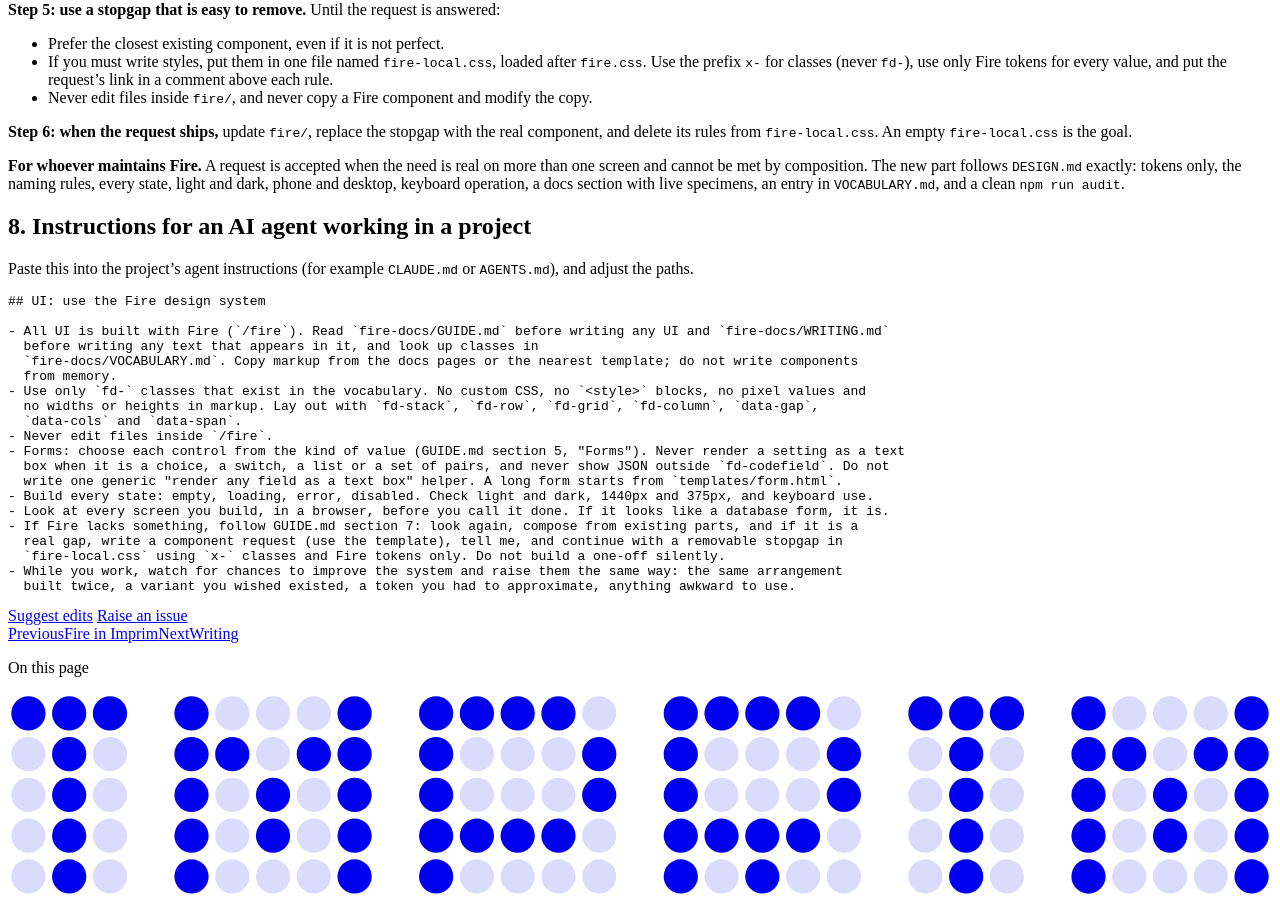
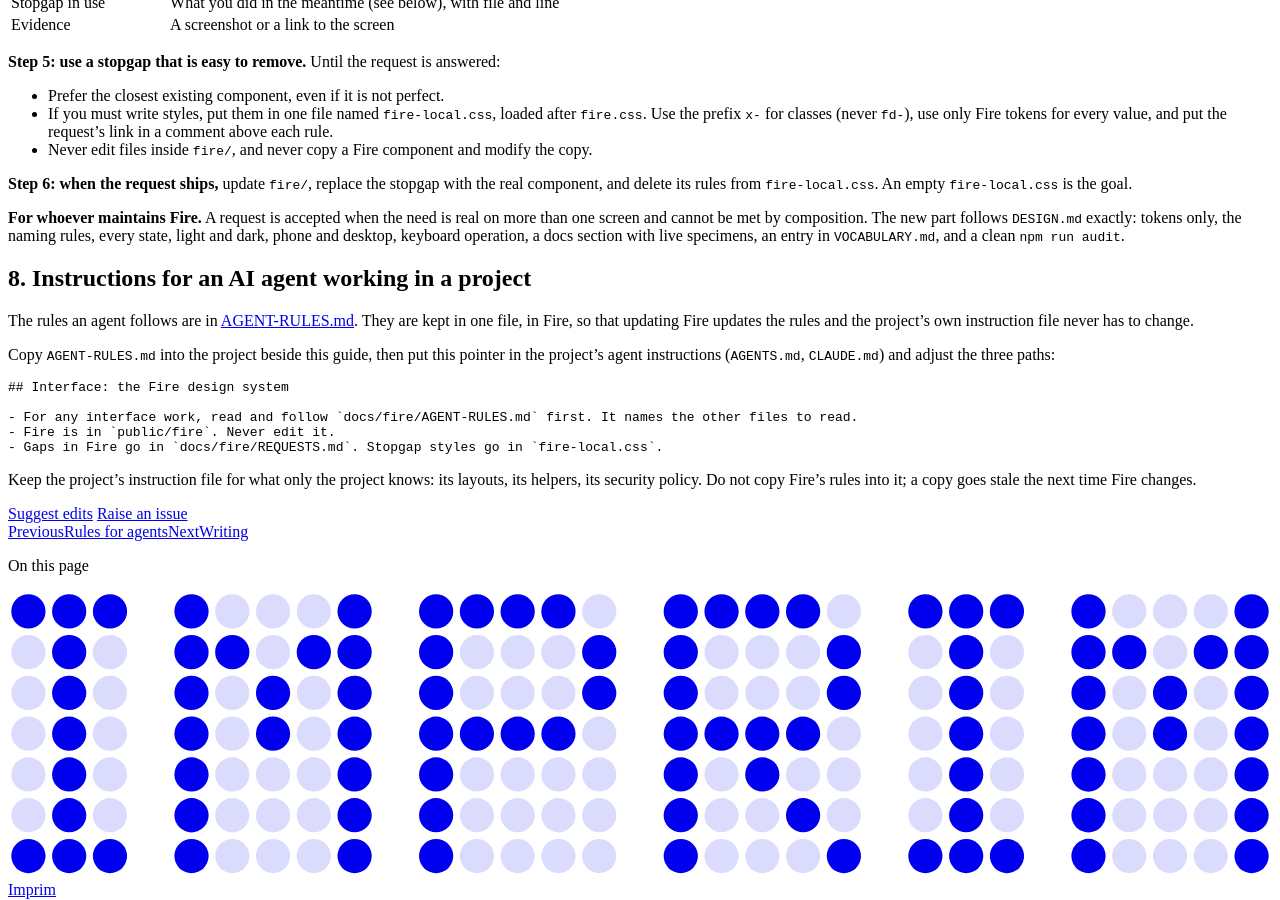
Before and after one commit to Vibernt/imprim, a Jekyll site: the page built from docs/fire/GUIDE.md, in a window 1280 px wide and 900 px high, scrolled down 4533 px. Built offline with Jekyll 4.4.1, drawn with Linux system fonts in a browser that asks for light colours; our own code applies the rules of GitHub Pages for plain Markdown files; some of the changed text lies outside the part shown.

Commit message:
Docs: Fire's rules for agents (AGENT-RULES.md) and its refreshed guide and writing guide
Fire now keeps the rules an AI agent follows in one file. It is copied here
beside the guides, which point to it. No instruction file changes.

Co-Authored-By: Claude Fable 5.2 <noreply@anthropic.com>

````diff
--- a/docs/_data/nav.yml
+++ b/docs/_data/nav.yml
@@ -26,7 +26,8 @@
 - label: Design system
   items:
     - { title: Fire in Imprim, path: fire/README.md, url: fire/, desc: "How every Imprim screen is built with Fire." }
+    - { title: Rules for agents, path: fire/AGENT-RULES.md, url: fire/AGENT-RULES.html, desc: "What an AI agent follows when it builds an interface with Fire." }
     - { title: Building screens, path: fire/GUIDE.md, url: fire/GUIDE.html, desc: "Layout, components, theming, and what to do when Fire lacks something." }
     - { title: Writing, path: fire/WRITING.md, url: fire/WRITING.html, desc: "How to write the words on a screen." }
     - { title: Vocabulary, path: fire/VOCABULARY.md, url: fire/VOCABULARY.html, desc: "Every Fire class and attribute." }
-    - { title: Requests, path: fire/REQUESTS.md, url: fire/REQUESTS.html, desc: "Gaps Imprim fills with stopgaps until Fire has them." }
+    - { title: Requests, path: fire/REQUESTS.md, url: fire/REQUESTS.html, desc: "Gaps found in Fire while building Imprim, and what shipped for each." }
--- a/docs/fire/GUIDE.md
+++ b/docs/fire/GUIDE.md
@@ -28,7 +28,7 @@ Fire is plain CSS and ES modules. There is no build step and no package to insta
 ```
 
 3. Serve over HTTP. ES modules do not load from `file://`.
-4. Copy `GUIDE.md`, `WRITING.md` and `docs/_ref/VOCABULARY.md` into the project too (for example into `fire-docs/`), so that people and agents working there can read the rules and look up class names without opening this repository.
+4. Copy `GUIDE.md`, `WRITING.md`, `AGENT-RULES.md` and `docs/_ref/VOCABULARY.md` into the project too (for example into `fire-docs/`), so that people and agents working there can read the rules and look up class names without opening this repository.
 
 **With a framework (React, Vue, Svelte, server templates).** Fire is class names and data attributes, so it works in any of them. Render the same markup the docs show. Two things to know:
 
@@ -112,6 +112,8 @@ Grids, stacks and rows nest freely. If you are about to write a width, you are m
 | A secret | `fd-secret` | A plain text input |
 | Raw configuration, for experts only | `fd-codefield` with `data-fd-json` | An ordinary text area |
 
+A checkbox group posts one field per ticked box under the same name (`methods=email&methods=passkey`). If your server rejects repeated names, give each box its own name (`methods.email`, `methods.passkey`).
+
 All of these post in a plain form. `fd-tag-input`, `fd-pairs` and `fd-codefield` each wrap one named text area: without script the text area is the field (one value per line, or `name = value` per line), and with `fire/js/forms.js` it becomes the full control and posts the same shape, or JSON with `data-format="json"`. So a server that stores a list or a map as JSON does not need to show JSON to anyone.
 
 **A long create or edit form** is a column of `fd-form-section`s inside `<form class="fd-form" data-size="full">`: each section has a title and one line on the left and its fields on a white surface on the right. Start from `templates/form.html`. Do not lay a long form out as a full-width two-column grid of fields on the bare page: fields become too wide to read and nothing groups them.
@@ -190,27 +192,16 @@ File an issue in the Fire repository using the "Component or extension request"
 
 ## 8. Instructions for an AI agent working in a project
 
-Paste this into the project's agent instructions (for example `CLAUDE.md` or `AGENTS.md`), and adjust the paths.
+The rules an agent follows are in [AGENT-RULES.md](AGENT-RULES.md). They are kept in one file, in Fire, so that updating Fire updates the rules and the project's own instruction file never has to change.
+
+Copy `AGENT-RULES.md` into the project beside this guide, then put this pointer in the project's agent instructions (`AGENTS.md`, `CLAUDE.md`) and adjust the three paths:
 
 ```markdown
-## UI: use the Fire design system
+## Interface: the Fire design system
 
-- All UI is built with Fire (`/fire`). Read `fire-docs/GUIDE.md` before writing any UI and `fire-docs/WRITING.md`
-  before writing any text that appears in it, and look up classes in
-  `fire-docs/VOCABULARY.md`. Copy markup from the docs pages or the nearest template; do not write components
-  from memory.
-- Use only `fd-` classes that exist in the vocabulary. No custom CSS, no `<style>` blocks, no pixel values and
-  no widths or heights in markup. Lay out with `fd-stack`, `fd-row`, `fd-grid`, `fd-column`, `data-gap`,
-  `data-cols` and `data-span`.
-- Never edit files inside `/fire`.
-- Forms: choose each control from the kind of value (GUIDE.md section 5, "Forms"). Never render a setting as a text
-  box when it is a choice, a switch, a list or a set of pairs, and never show JSON outside `fd-codefield`. Do not
-  write one generic "render any field as a text box" helper. A long form starts from `templates/form.html`.
-- Build every state: empty, loading, error, disabled. Check light and dark, 1440px and 375px, and keyboard use.
-- Look at every screen you build, in a browser, before you call it done. If it looks like a database form, it is.
-- If Fire lacks something, follow GUIDE.md section 7: look again, compose from existing parts, and if it is a
-  real gap, write a component request (use the template), tell me, and continue with a removable stopgap in
-  `fire-local.css` using `x-` classes and Fire tokens only. Do not build a one-off silently.
-- While you work, watch for chances to improve the system and raise them the same way: the same arrangement
-  built twice, a variant you wished existed, a token you had to approximate, anything awkward to use.
+- For any interface work, read and follow `docs/fire/AGENT-RULES.md` first. It names the other files to read.
+- Fire is in `public/fire`. Never edit it.
+- Gaps in Fire go in `docs/fire/REQUESTS.md`. Stopgap styles go in `fire-local.css`.
 ```
+
+Keep the project's instruction file for what only the project knows: its layouts, its helpers, its security policy. Do not copy Fire's rules into it; a copy goes stale the next time Fire changes.
````
Also changed, not shown: docs/fire/AGENT-RULES.md (added, +70 -0 lines), docs/fire/README.md (+1 -0 lines), docs/fire/WRITING.md (+1 -19 lines).
